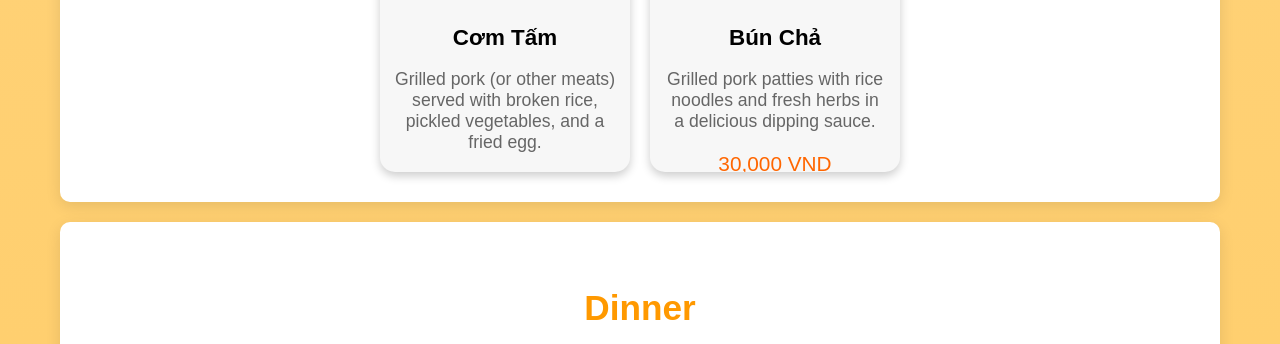
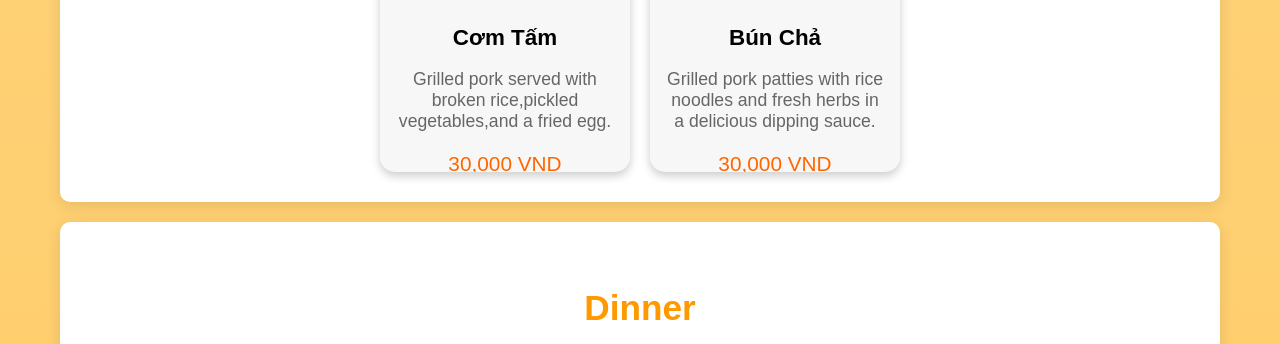
Before and after one commit to GEEGEEEG/website, a plain HTML site: page index.html in a window 1280 px wide. Shown: the part 2119-2463 px from the top of the page. Drawn offline with Linux system fonts and the light colour scheme.

Commit message:
Update index.html

```diff
--- a/index.html
+++ b/index.html
@@ -238,7 +238,7 @@
     <!-- Header Section -->
     <header>
         <h1>Puppy Sunny</h1>
-        <p>Delicious Vietnamese traditional food – Fast food, breakfast, lunch, and dinner!</p>
+        <p>Delicious Vietnamese traditional food–Fast food, breakfast, lunch, and dinner!</p>
     </header>
 
     <!-- Welcome Section -->
@@ -256,7 +256,7 @@
                 <img src="https://www.willflyforfood.net/wp-content/uploads/2017/05/national-dish-quest-banh-mi.jpg.webp" alt="Bánh Mì">
                 <div class="product-info">
                     <h4>Bánh Mì</h4>
-                    <p>Traditional Vietnamese sandwich with crispy baguette, pickled vegetables, and meat.</p>
+                    <p>Traditional Vietnamese sandwich with crispy baguette,pickled vegetables,and meat.</p>
                     <span>20,000 VND</span>
                 </div>
             </div>
@@ -280,7 +280,7 @@
                 <img src="https://th.bing.com/th/id/OIP.kAmdwxYZb19-jruDRT9vQwHaGK?w=187&h=180&c=7&r=0&o=5&pid=1.7" alt="Phở">
                 <div class="product-info">
                     <h4>Phở</h4>
-                    <p>Vietnamese noodle soup made with beef or chicken, herbs, and rich broth.</p>
+                    <p>Vietnamese noodle soup made with beef or chicken,herbs,and rich broth.</p>
                     <span>35,000 VND</span>
                 </div>
             </div>
@@ -288,7 +288,7 @@
                 <img src="https://th.bing.com/th/id/OIP.cm-tcI918cZ4ufDBmkFufQHaEg?w=283&h=180&c=7&r=0&o=5&pid=1.7" alt="Bánh Bao">
                 <div class="product-info">
                     <h4>Bánh Bao</h4>
-                    <p>Steamed bun filled with savory pork, mushrooms, and eggs.</p>
+                    <p>Steamed bun filled with savory pork,mushrooms,and eggs.</p>
                     <span>15,000 VND</span>
                 </div>
             </div>
@@ -304,7 +304,7 @@
                 <img src="https://th.bing.com/th/id/OIP.5jVnpIEouSOd84GNufOMDwHaEK?w=261&h=180&c=7&r=0&o=5&pid=1.7" alt="Cơm Tấm">
                 <div class="product-info">
                     <h4>Cơm Tấm</h4>
-                    <p>Grilled pork (or other meats) served with broken rice, pickled vegetables, and a fried egg.</p>
+                    <p>Grilled pork served with broken rice,pickled vegetables,and a fried egg.</p>
                     <span>30,000 VND</span>
                 </div>
             </div>
@@ -328,7 +328,7 @@
                 <img src="https://th.bing.com/th/id/OIP.rKUQBDQKo1LjL0JF1HpnoQHaE7?w=276&h=184&c=7&r=0&o=5&pid=1.7" alt="Bánh Xèo">
                 <div class="product-info">
                     <h4>Bánh Xèo</h4>
-                    <p>Crispy Vietnamese pancakes filled with shrimp, pork, bean sprouts, and herbs.</p>
+                    <p>Crispy Vietnamese pancakes filled with shrimp, pork,bean sprouts,and herbs.</p>
                     <span>20,000 VND</span>
                 </div>
             </div>
@@ -336,7 +336,7 @@
                 <img src="https://th.bing.com/th/id/OIP.5VKjfsoSwKxyUHXk1qqrtwHaE8?rs=1&pid=ImgDetMain" alt="Mì Quảng">
                 <div class="product-info">
                     <h4>Mì Quảng</h4>
-                    <p>Quang-style noodles with turmeric, shrimp, pork, and fresh herbs.</p>
+                    <p>Quang-style noodles with turmeric,shrimp,pork,and fresh herbs.</p>
                     <span>25,000 VND</span>
                 </div>
             </div>
```
